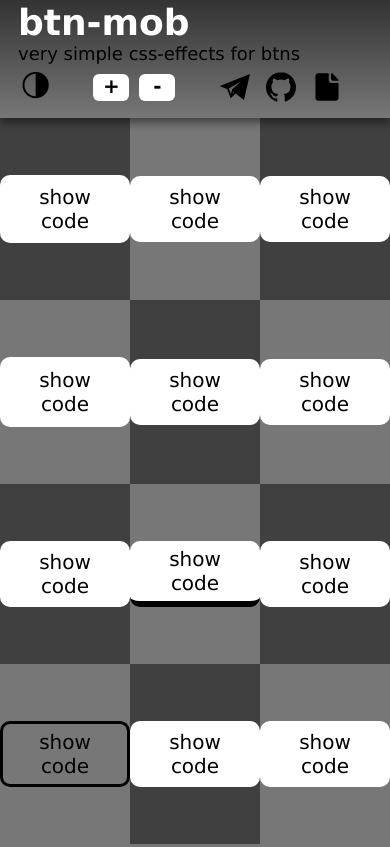
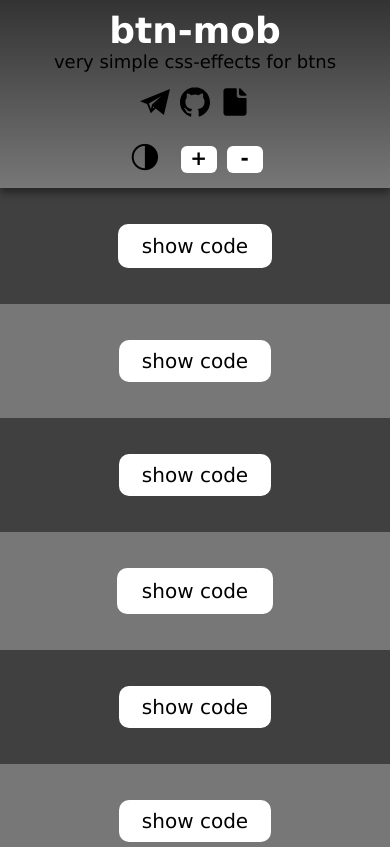
Before and after one commit to eymonk/btn-mob, a plain HTML site: page index.html in a window 390 px wide. Shown: the top 847 px of the page. Drawn offline with nearby package versions, Linux system fonts and the light colour scheme.

Commit message:
feat: add adaptive

```diff
--- a/css/queries.css
+++ b/css/queries.css
@@ -1,24 +1,74 @@
-@media all and (max-width: 1000px){
-  .btn-div{
-    min-width: 40%;
+@media screen and (max-width: 900px) {
+  main {
+    grid-template-columns: repeat(2, 1fr);
+  }
+  .btn-wrapper:nth-child(odd) {
+    background-color: transparent;
+  }
+  .btn-wrapper:nth-child(1) {
+    background-color: var(--transparent-dark);
+  }
+  .btn-wrapper:nth-child(4) {
+    background-color: var(--transparent-dark);
+  }
+  .btn-wrapper:nth-child(5) {
+    background-color: var(--transparent-dark);
+  }
+  .btn-wrapper:nth-child(8) {
+    background-color: var(--transparent-dark);
+  }
+  .btn-wrapper:nth-child(9) {
+    background-color: var(--transparent-dark);
+  }
+  .btn-wrapper:nth-child(12) {
+    background-color: var(--transparent-dark);
   }
 }
 
-@media all and (max-width: 700px){
-  header{
-    height: 14%;
-    justify-content: flex-start;
-    padding: 0 0 .5em 1em;
+@media screen and (max-width: 768px) {
+  .header {
+    height: auto;
+    padding: 10px;
   }
-  main{height: 86%;}
-  h1{
-    margin-right: 2em;
+
+  .header__wrapper {
+    margin: 0 auto;
+    text-align: center;
+  }
+
+  .header__wrapper_btns {
+    width: 100%;
+    padding-top: 10px;
+    justify-content: center;
   }
 }
 
-@media all and (max-width: 500px){
-  .btn-div{
-    min-width: 51%;
-    min-height: 5em;
+@media screen and (max-width: 600px) {
+  main {
+    grid-template-columns: repeat(1, 1fr);
+  }
+
+  .btn-wrapper {
+    background-color: transparent;
+    padding: 2rem 1rem;
+  }
+  .btn-wrapper:nth-child(even) {
+    background-color: transparent;
+  }
+  .btn-wrapper:nth-child(odd) {
+    background-color: var(--transparent-dark);
   }
 }
+
+@media screen and (max-width: 400px) {
+  .header__wrapper_btns {
+    flex-wrap: wrap;
+    gap: 1rem;
+  }
+  .header__wrapper_contacts {
+    width: 100%;
+    order: -1;
+    display: flex;
+    justify-content: center;
+  }
+}
```
